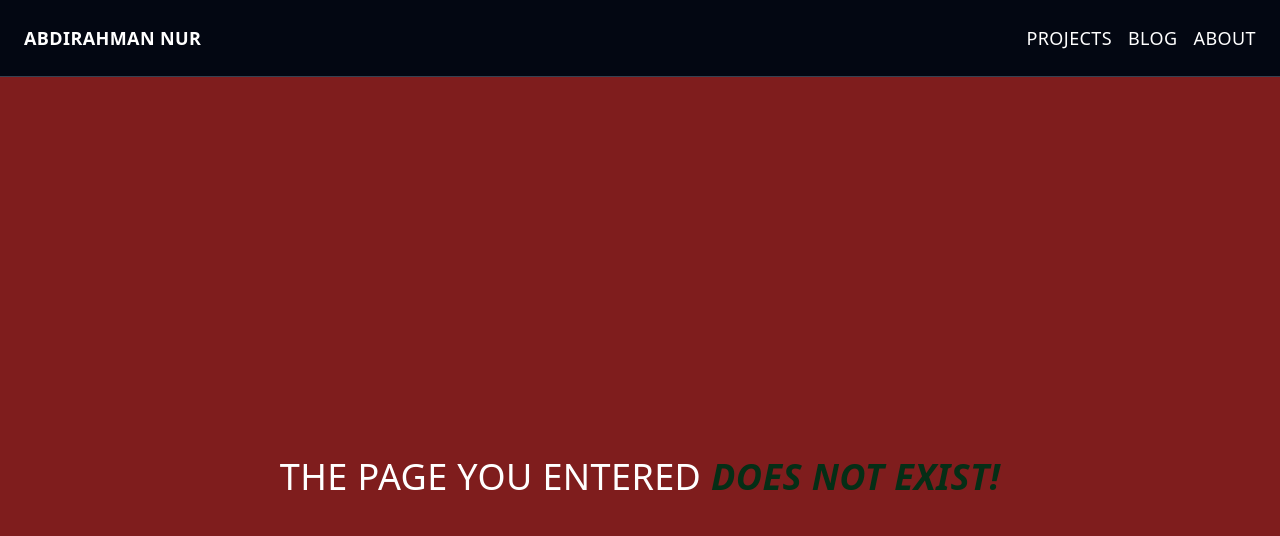
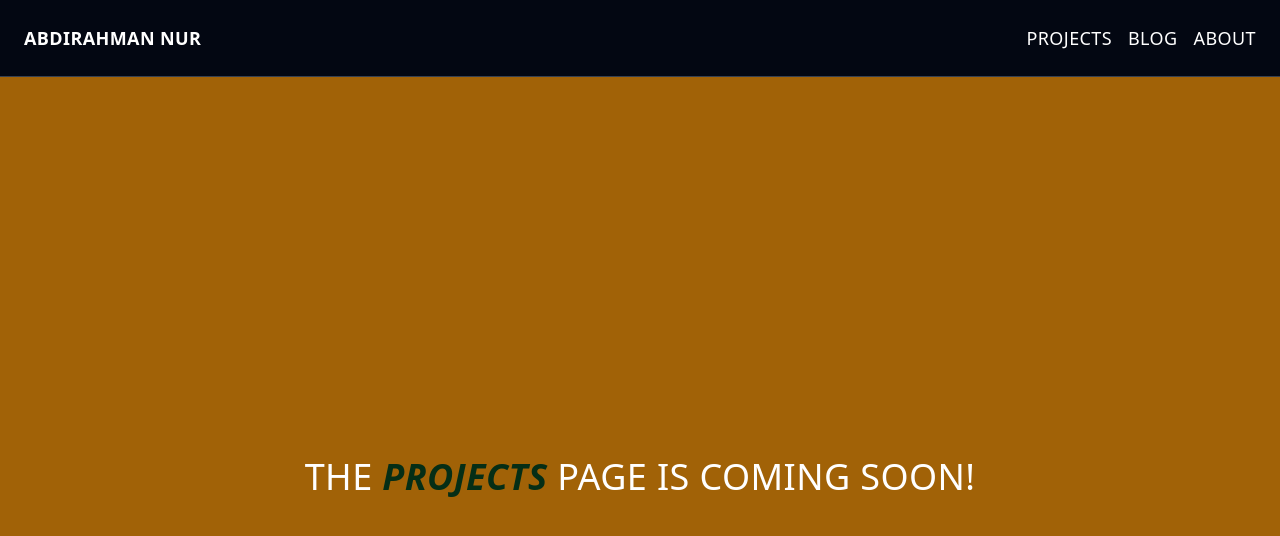
Before and after one commit to myabdi4/nurabdirahman, a React (Vite) app: page /projects.jsx in a window 1280 px wide. Shown: the top 536 px of the page. Built offline with nearby package versions, Linux system fonts and the light colour scheme; a web font is replaced by a local one.

Commit message:
projects

```diff
--- a/src/App.jsx
+++ b/src/App.jsx
@@ -11,7 +11,7 @@ function App() {
         <Routes>
           <Route index element={<Home />} />
           <Route path="/blogs" element={<Blog />} />
-          <Route path="/projects" element={<Projects />} />
+          <Route path="/projects.jsx" element={<Projects />} />
           <Route path="*" element={<Error />} />
         </Routes>
       </BrowserRouter>
--- a/src/components/Header.jsx
+++ b/src/components/Header.jsx
@@ -34,7 +34,7 @@ const Header = () => {
 
               <ul className="url-links hidden">
                 <li className="hover-nav ">
-                  <a href="/projects">PROJECTS</a>
+                  <a href="/projects.jsx">PROJECTS</a>
                 </li>
                 <li className="hover-nav">
                   <a href="/blogs">BLOG</a>
```
